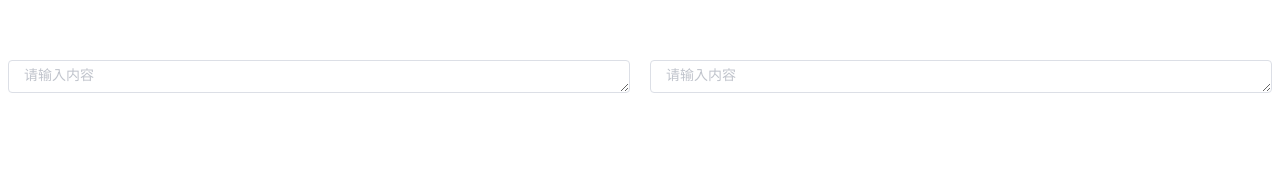
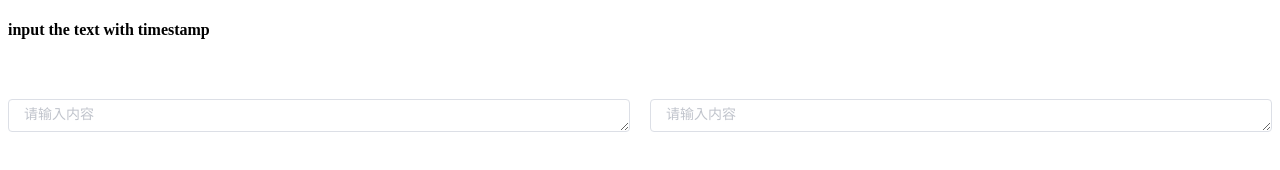
Before and after one commit to ymlair/TimestampHumanDemo, a plain HTML site: page index.html in a window 1280 px wide. Drawn offline with Linux system fonts and the light colour scheme.

Commit message:
Update index.html

```diff
--- a/index.html
+++ b/index.html
@@ -1 +1 @@
-<!DOCTYPE html><html lang=en><head><meta charset=utf-8><meta http-equiv=X-UA-Compatible content="IE=edge"><meta name=viewport content="width=device-width,initial-scale=1"><link rel=icon href=./favicon.ico><title>demo</title><link href=./css/app.3c3d0c4b.css rel=preload as=style><link href=./css/chunk-vendors.7cae1ea6.css rel=preload as=style><link href=./js/app.9f234cde.js rel=preload as=script><link href=./js/chunk-vendors.f987f309.js rel=preload as=script><link href=./css/chunk-vendors.7cae1ea6.css rel=stylesheet><link href=./css/app.3c3d0c4b.css rel=stylesheet></head><body><noscript><strong>We're sorry but demo doesn't work properly without JavaScript enabled. Please enable it to continue.</strong></noscript><div id=app></div><script src=./js/chunk-vendors.f987f309.js></script><script src=./js/app.9f234cde.js></script></body></html>
+<!DOCTYPE html><html lang=en><head><meta charset=utf-8><meta http-equiv=X-UA-Compatible content="IE=edge"><meta name=viewport content="width=device-width,initial-scale=1"><link rel=icon href=./favicon.ico><title>demo</title><link href=./css/app.3c3d0c4b.css rel=preload as=style><link href=./css/chunk-vendors.7cae1ea6.css rel=preload as=style><link href=./js/app.9f234cde.js rel=preload as=script><link href=./js/chunk-vendors.f987f309.js rel=preload as=script><link href=./css/chunk-vendors.7cae1ea6.css rel=stylesheet><link href=./css/app.3c3d0c4b.css rel=stylesheet></head><body><h4>input the text with timestamp</h4><noscript><strong>We're sorry but demo doesn't work properly without JavaScript enabled. Please enable it to continue.</strong></noscript><div id=app></div><script src=./js/chunk-vendors.f987f309.js></script><script src=./js/app.9f234cde.js></script></body></html>
```
